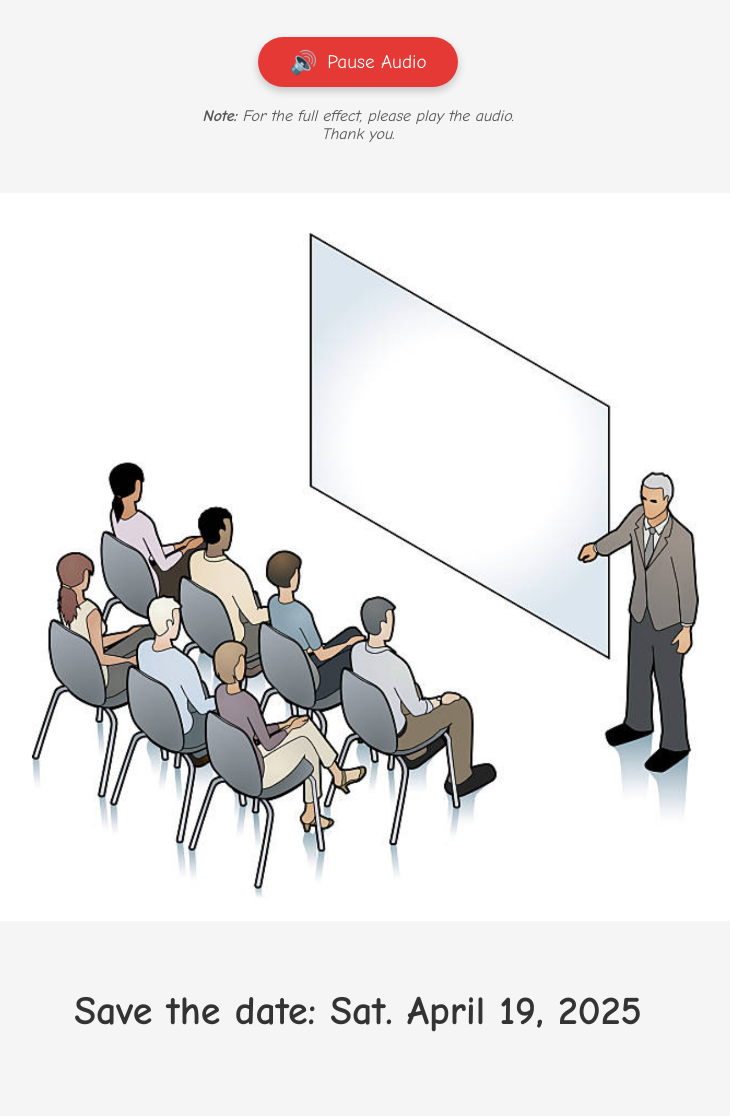
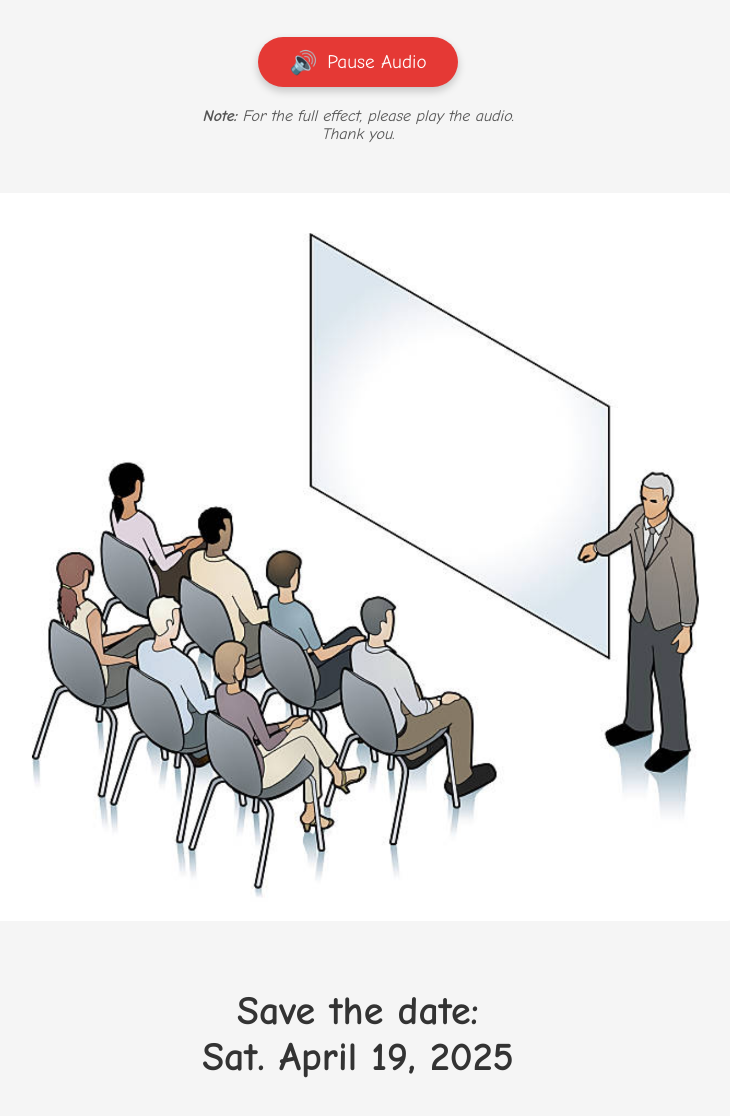
Before and after one commit to fm-draws-things/invite, a plain HTML site: page index.html in a window 1280 px wide. Shown: the part 180-1296 px from the top of the page, without its empty margins (282-1012 px from the left). Before the commit the page ends 1267 px from the top, so only its background shows below. Drawn offline with Linux system fonts and the light colour scheme.

Commit message:
Update index.html

```diff
--- a/index.html
+++ b/index.html
@@ -134,7 +134,7 @@
         <img src="./powerPoint.png" alt="Learning event presentation" class="event-image">
 
         <div class="date-section">
-            <h2>Save the date: Sat. April 19, 2025</h2>
+            <h2>Save the date:<br>Sat. April 19, 2025</h2>
         </div>
     </div>
 
```
